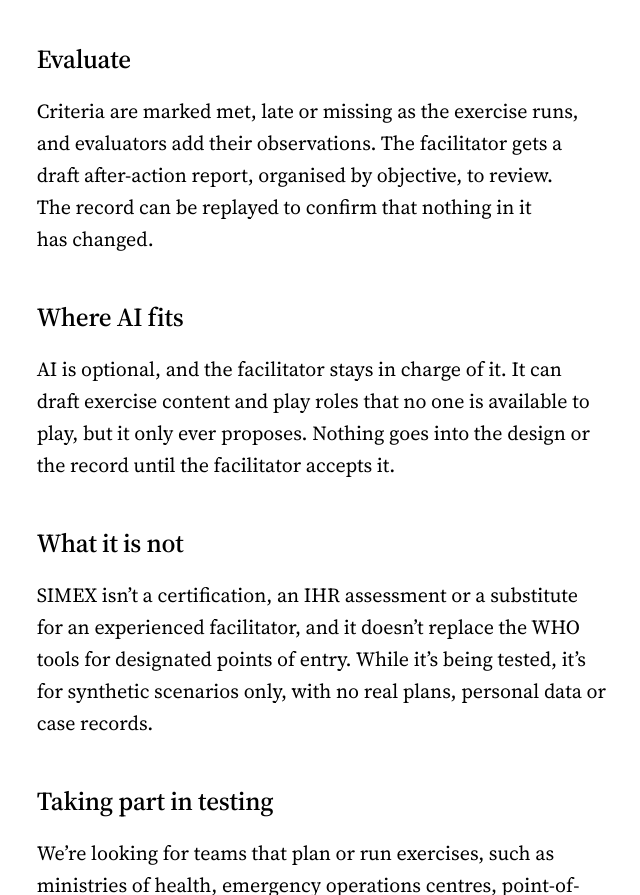
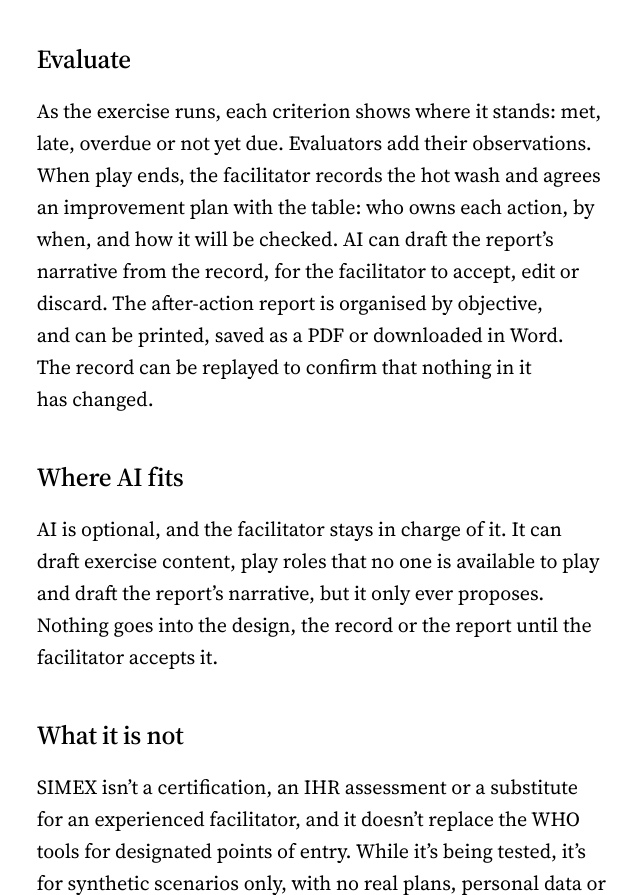
Before and after one commit to Akinloluwinc/presentlab-website, an Eleventy site: page src/notes/simex.md in a window 1280 px wide. Shown: the part 2214-3109 px from the top of the page, without its empty margins (417-1057 px from the left). Built offline with nearby package versions, Linux system fonts and the light colour scheme; Eleventy itself is replaced by a stand-in of ours; files that its build step writes are made by us from their sources.

Commit message:
SIMEX note: bring the Evaluate paragraph up to date with the report features
The Evaluate paragraph now covers what SIMEX does after play ends: criteria
shown as met, late, overdue or not yet due during play; the hot wash; the
improvement plan (owner, date, how each action is checked); the AI-drafted
report narrative that the facilitator accepts, edits or discards; and the
report as a printed page, PDF or Word file.

"Where AI fits" gains the same point in one sentence: AI can also draft the
report's narrative, and nothing enters the report until it is accepted.

Co-Authored-By: Claude Fable 5.2 <noreply@anthropic.com>
Claude-Session: https://claude.ai/code/session_01G2VjZPQAiJYoLxWJvs8ah6

```diff
--- a/src/notes/simex.md
+++ b/src/notes/simex.md
@@ -34,11 +34,11 @@ The facilitator runs the exercise from one console, in the room or online. Parti
 
 ## Evaluate
 
-Criteria are marked met, late or missing as the exercise runs, and evaluators add their observations. The facilitator gets a draft after-action report, organised by objective, to review. The record can be replayed to confirm that nothing in it has changed.
+As the exercise runs, each criterion shows where it stands: met, late, overdue or not yet due. Evaluators add their observations. When play ends, the facilitator records the hot wash and agrees an improvement plan with the table: who owns each action, by when, and how it will be checked. AI can draft the report’s narrative from the record, for the facilitator to accept, edit or discard. The after-action report is organised by objective, and can be printed, saved as a PDF or downloaded in Word. The record can be replayed to confirm that nothing in it has changed.
 
 ## Where AI fits
 
-AI is optional, and the facilitator stays in charge of it. It can draft exercise content and play roles that no one is available to play, but it only ever proposes. Nothing goes into the design or the record until the facilitator accepts it.
+AI is optional, and the facilitator stays in charge of it. It can draft exercise content, play roles that no one is available to play and draft the report’s narrative, but it only ever proposes. Nothing goes into the design, the record or the report until the facilitator accepts it.
 
 ## What it is not
 
```
